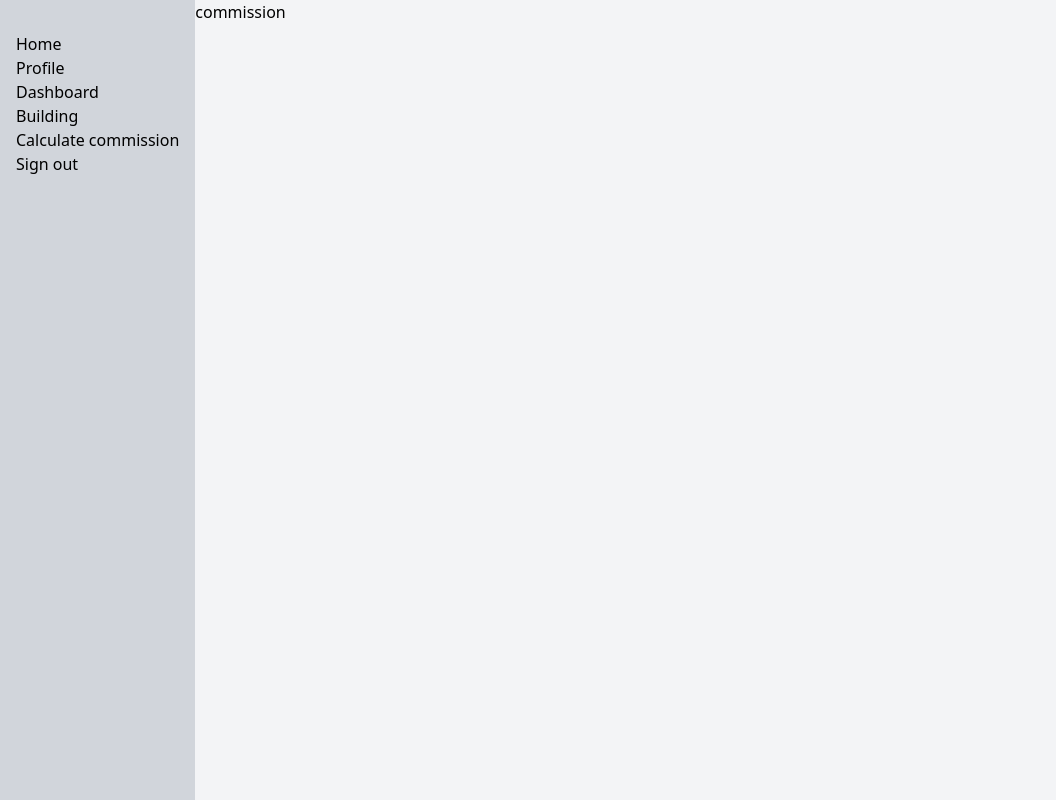
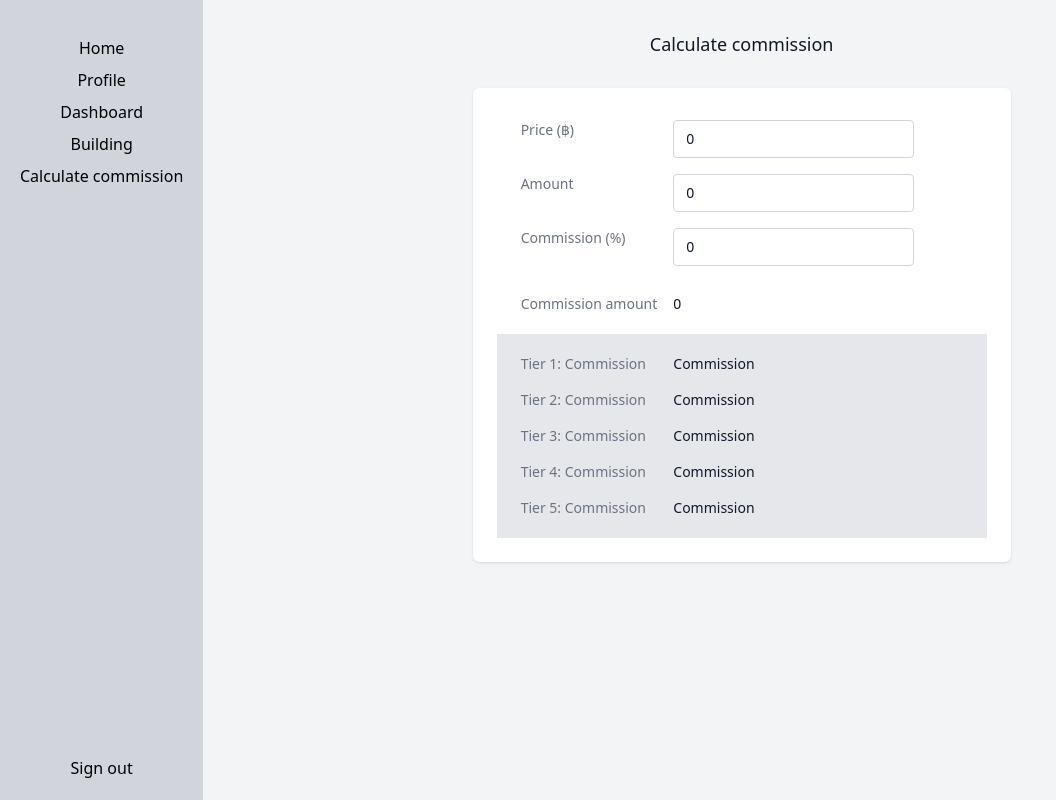
Before and after one commit to naphatcs6/Affiliate-and-article, a Next.js app: page /commission in a window 1280 px wide. Shown: the whole page, without its empty margins (0-1056 px from the left). Built offline with nearby package versions, Linux system fonts and the light colour scheme.

Commit message:
Calculate commission

```diff
--- a/components/Sidebar.tsx
+++ b/components/Sidebar.tsx
@@ -15,19 +15,23 @@ export default function Sidebar({ }: any) {
       <ul>
         {Sidebardata.map((item, index) => {
           return (
-            <li key={index} className={item.pName}>
-              <Link href={item.path}>
+            <li key={index} className='p-1 w-full hover:bg-blue-500 flex justify-center rounded'>
+              <Link href={item.path} className='hover:bg-blue-500 rounded'>
                 <span>{item.title}</span>
               </Link>
             </li>
           )
         })}
-        <button onClick={() => {
-          console.log("Outtttttt")
-          router.push('/sign')
-          // localStorage.removeItem("userLogin")
-        }}>Sign out</button>
       </ul>
+      <footer>
+        <div className="flex justify-center hover:bg-blue-500 rounded p-1">
+          <button onClick={() => {
+            console.log("Outtttttt")
+            router.push('/sign')
+            // localStorage.removeItem("userLogin")
+          }}>Sign out</button>
+        </div>
+      </footer>
     </div>
   );
 }
--- a/data/Sidebardata.ts
+++ b/data/Sidebardata.ts
@@ -2,7 +2,7 @@ export const Sidebardata = [
   {
     title: 'Home',
     path: '/home',
-    pName: 'nav-text'
+    pName: 'nav-text',
   },
   {
     title: 'Profile',
--- a/package.json
+++ b/package.json
@@ -11,6 +11,7 @@
   "dependencies": {
     "@emotion/react": "^11.10.5",
     "@emotion/styled": "^11.10.5",
+    "@heroicons/react": "^2.0.13",
     "@mui/icons-material": "^5.11.0",
     "@mui/material": "^5.11.0",
     "@mui/x-data-grid": "^5.17.14",
--- a/pages/building.tsx
+++ b/pages/building.tsx
@@ -1,16 +1,20 @@
-import React from 'react'
-import Layout from '../components/Layout'
-import Image from 'next/image'
-import CardMedia from '@mui/material/CardMedia';
+import React, { useState } from "react";
+import Layout from "../components/Layout";
+import Image from "next/image";
+import CardMedia from "@mui/material/CardMedia";
 
-type Props = {}
+type Props = {};
 
 export default function building({ data }: any) {
   return (
     <Layout>
-      <div className="bg-white">
-        <div className="mx-auto max-w-2xl py-16 px-4 sm:py-24 sm:px-6 lg:max-w-7xl lg:px-8">
-          <h2 className="sr-only">Products</h2>
+      <div className="bg-gray-50">
+        <div className="px-4 py-5 sm:px-6 bg-white shadow">
+          <h3 className="text-lg font-medium leading-6 text-gray-900">
+            Building
+          </h3>
+        </div>
+        <div className="mx-auto max-w-2xl py-16 px-4 sm:py-8 sm:px-6 lg:max-w-7xl lg:px-8">
           <div className="grid grid-cols-1 gap-y-10 gap-x-6 sm:grid-cols-2 lg:grid-cols-3 xl:grid-cols-4 xl:gap-x-8">
             {data.map((item) => (
               <div key={item.id} className="group">
@@ -21,25 +25,43 @@ export default function building({ data }: any) {
                     className="h-40 w-full object-cover object-center group-hover:opacity-75"
                   />
                 </div>
-                <div className='mt-4 flex justify-between'>
-                  <p className="mt-1 text-sm font-medium text-gray-900">{item.name}</p>
-                  <button className="group relative flex justify-center rounded-md border border-transparent bg-indigo-600 py-1 px-1 text-sm font-medium text-white hover:bg-indigo-700 focus:outline-none focus:ring-2 focus:ring-indigo-500 focus:ring-offset-2"
-                  >Generate Link</button>
+                <div className="mt-4 flex justify-between">
+                  <p className="mt-1 text-sm font-medium text-gray-900">
+                    {item.name}
+                  </p>
+                  <button className="group relative flex justify-center rounded-md border border-transparent bg-indigo-600 py-1 px-1 text-sm font-medium text-white hover:bg-indigo-700 focus:outline-none focus:ring-2 focus:ring-indigo-500 focus:ring-offset-2">
+                    Generate Link
+                  </button>
                 </div>
-                <p className="mt-1 text-sm font-medium text-gray-900">{item.province}</p>
+                <p className="mt-1 text-sm font-medium text-gray-900">
+                  {item.province}
+                </p>
               </div>
             ))}
           </div>
         </div>
       </div>
+      <footer>
+        <div className="bg-gray-300 p-4">
+          <div className="flex flex-cols justify-end">
+            <div className="px-2">Generate Link</div>
+            <div className="px-2">
+              <input value="Some link" className="rounded"/>
+            </div>
+            <div className="px-2 hover:bg-gray-200">
+              <button>Copy link</button>
+            </div>
+          </div>
+        </div>
+      </footer>
     </Layout>
-  )
+  );
 }
 export async function getServerSideProps() {
   // Fetch data from external API
-  const res = await fetch(`http://localhost:8080/rest-api/rest`)
-  const data = await res.json()
-  console.log(data)
+  const res = await fetch(`http://localhost:8080/rest-api/rest`);
+  const data = await res.json();
+  console.log(data);
   // Pass data to the page via props
-  return { props: { data } }
+  return { props: { data } };
 }
--- a/pages/commission.tsx
+++ b/pages/commission.tsx
@@ -1,13 +1,91 @@
-import React from 'react'
+import React, { useEffect, useState } from 'react'
 import Layout from '../components/Layout'
+import styles from "../styles/Home.module.css";
 
 type Props = {}
 
-export default function commission({}: Props) {
+export default function commission({ }: Props) {
+  const [inputs, setInputs] = useState<any>({
+    price: 0,
+    amount: 0,
+    commission: 0,
+    result: 0,
+  });
+  const handleChange = (event) => {
+    const name = event.target.name;
+    const value = event.target.value;
+    setInputs((values) => ({ ...values, [name]: value }));
+
+  };
+  // const valueCom = (inputs.price * inputs.amount) / inputs.commission * 100
+  // setInputs({ ...inputs, result: valueCom })
+
   return (
     <Layout>
-      <div>commission</div>
+      <div className='flex justify-center'>
+        <div className='flex flex-col'>
+          <div className='pb-8 pt-8 flex justify-center'>
+            <h3 className="text-lg font-medium leading-6 text-gray-900">Calculate commission</h3>
+          </div>
+          <div className="shadow sm:overflow-hidden sm:rounded-md space-y-6 bg-white px-4 py-5 sm:p-6 rounded min-w-fit flex flex-col justify-center w-1/3">
+            <dl>
+              <div className="py-2 sm:grid sm:grid-cols-3 sm:gap-4 sm:px-6">
+                <dt className="text-sm font-medium text-gray-500">Price (฿)</dt>
+                <dd className="text-sm text-gray-900 sm:col-span-2 sm:mt-0">
+                  <input className='relative block w-5/6 appearance-none rounded border border-gray-300 px-3 py-2 text-gray-900 placeholder-gray-500 focus:z-10 focus:border-indigo-500 focus:outline-none focus:ring-indigo-500 sm:text-sm'
+                    name="price"
+                    type='number'
+                    value={inputs.price}
+                    onChange={handleChange}
+                  />
+                </dd>
+              </div>
+              <div className="py-2 sm:grid sm:grid-cols-3 sm:gap-4 sm:px-6">
+                <dt className="text-sm font-medium text-gray-500">Amount</dt>
+                <dd className="text-sm text-gray-900 sm:col-span-2 sm:mt-0">
+                  <input className='relative block w-5/6 appearance-none rounded border border-gray-300 px-3 py-2 text-gray-900 placeholder-gray-500 focus:z-10 focus:border-indigo-500 focus:outline-none focus:ring-indigo-500 sm:text-sm'
+                    name="amount"
+                    type='number'
+                    value={inputs.amount}
+                    onChange={handleChange}
+                  />
+                </dd>
+              </div>
+              <div className="py-2 sm:grid sm:grid-cols-3 sm:gap-4 sm:px-6">
+                <dt className="text-sm font-medium text-gray-500">Commission (%)</dt>
+                <dd className="text-sm text-gray-900 sm:col-span-2 sm:mt-0">
+                  <input className='relative block w-5/6 appearance-none rounded border border-gray-300 px-3 py-2 text-gray-900 placeholder-gray-500 focus:z-10 focus:border-indigo-500 focus:outline-none focus:ring-indigo-500 sm:text-sm'
+                    name="commission"
+                    type='number'
+                    value={inputs.commission}
+                    onChange={handleChange}
+                  />
+                </dd>
+              </div>
+              <div className="py-5 sm:grid sm:grid-cols-3 sm:gap-4 sm:px-6">
+                <dt className="text-sm font-medium text-gray-500">Commission amount</dt>
+                <dd className="mt-1 text-sm text-gray-900 sm:col-span-2 sm:mt-0">{(inputs.price * inputs.amount) * inputs.commission / 100}</dd>
+              </div>
+              <div className="bg-gray-200 py-5 sm:grid sm:grid-cols-3 sm:gap-4 sm:px-6">
+                <dt className="text-sm font-medium text-gray-500">Tier 1: Commission</dt>
+                <dd className="mt-1 text-sm text-gray-900 sm:col-span-2 sm:mt-0">Commission</dd>
+
+                <dt className="text-sm font-medium text-gray-500">Tier 2: Commission</dt>
+                <dd className="mt-1 text-sm text-gray-900 sm:col-span-2 sm:mt-0">Commission</dd>
+
+                <dt className="text-sm font-medium text-gray-500">Tier 3: Commission</dt>
+                <dd className="mt-1 text-sm text-gray-900 sm:col-span-2 sm:mt-0">Commission</dd>
+
+                <dt className="text-sm font-medium text-gray-500">Tier 4: Commission</dt>
+                <dd className="mt-1 text-sm text-gray-900 sm:col-span-2 sm:mt-0">Commission</dd>
+
+                <dt className="text-sm font-medium text-gray-500">Tier 5: Commission</dt>
+                <dd className="mt-1 text-sm text-gray-900 sm:col-span-2 sm:mt-0">Commission</dd>
+              </div>
+            </dl>
+          </div>
+        </div>
+      </div>
     </Layout>
-
-  )
+  );
 }
--- a/pages/dashboard.tsx
+++ b/pages/dashboard.tsx
@@ -3,10 +3,22 @@ import Layout from '../components/Layout'
 
 type Props = {}
 
-export default function dashboard({}: Props) {
+export default function dashboard({ }: Props) {
   return (
     <Layout>
-      <div>dashboard</div>
+      <header className="bg-white shadow">
+        <div className="mx-auto max-w-7xl py-6 px-4 sm:px-6 lg:px-8">
+          <h3 className="text-lg font-medium leading-6 text-gray-900">Dashboard</h3>
+        </div>
+      </header>
+      <div>
+        dashboard
+        <div className="px-4 py-6 sm:px-0">
+          <div className="h-96 rounded-lg border-4 border-dashed border-gray-200" >
+            asd
+          </div>
+        </div>
+      </div>
     </Layout>
 
   )
--- a/pages/profile.tsx
+++ b/pages/profile.tsx
@@ -28,7 +28,6 @@ export default function profile({ }: Props) {
         <div className="bg-white shadow h-full">
           <div className="px-4 py-5 sm:px-6">
             <h3 className="text-lg font-medium leading-6 text-gray-900">Personal Information</h3>
-            <p className="mt-1 max-w-2xl text-sm text-gray-500">Personal details</p>
           </div>
           <div className="border-t border-gray-200">
             <dl>
```
Also changed, not shown: pages/editprofile.tsx (line endings or trailing spaces), 2 other files (tests, documents, lock files or other folders).
